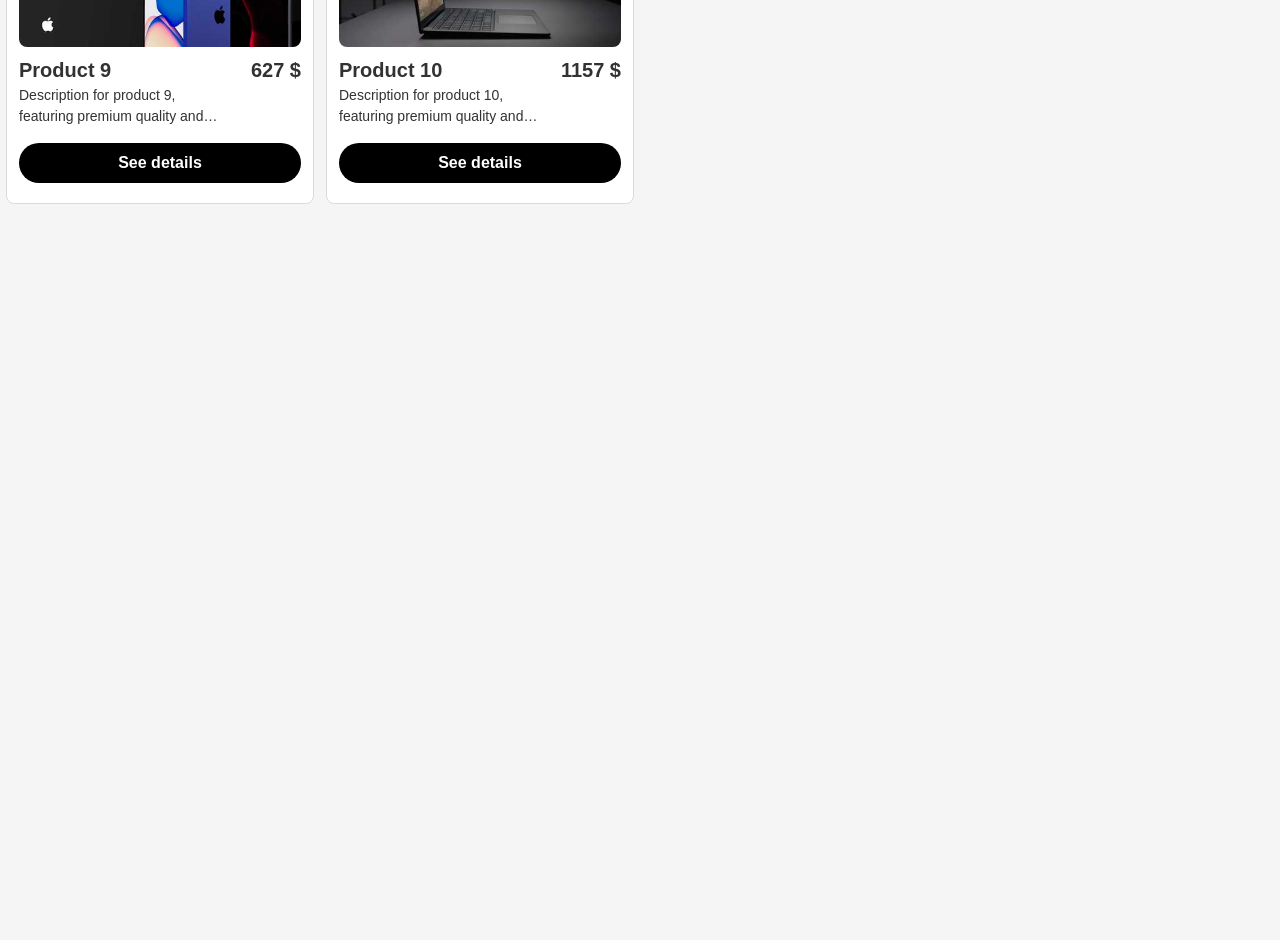
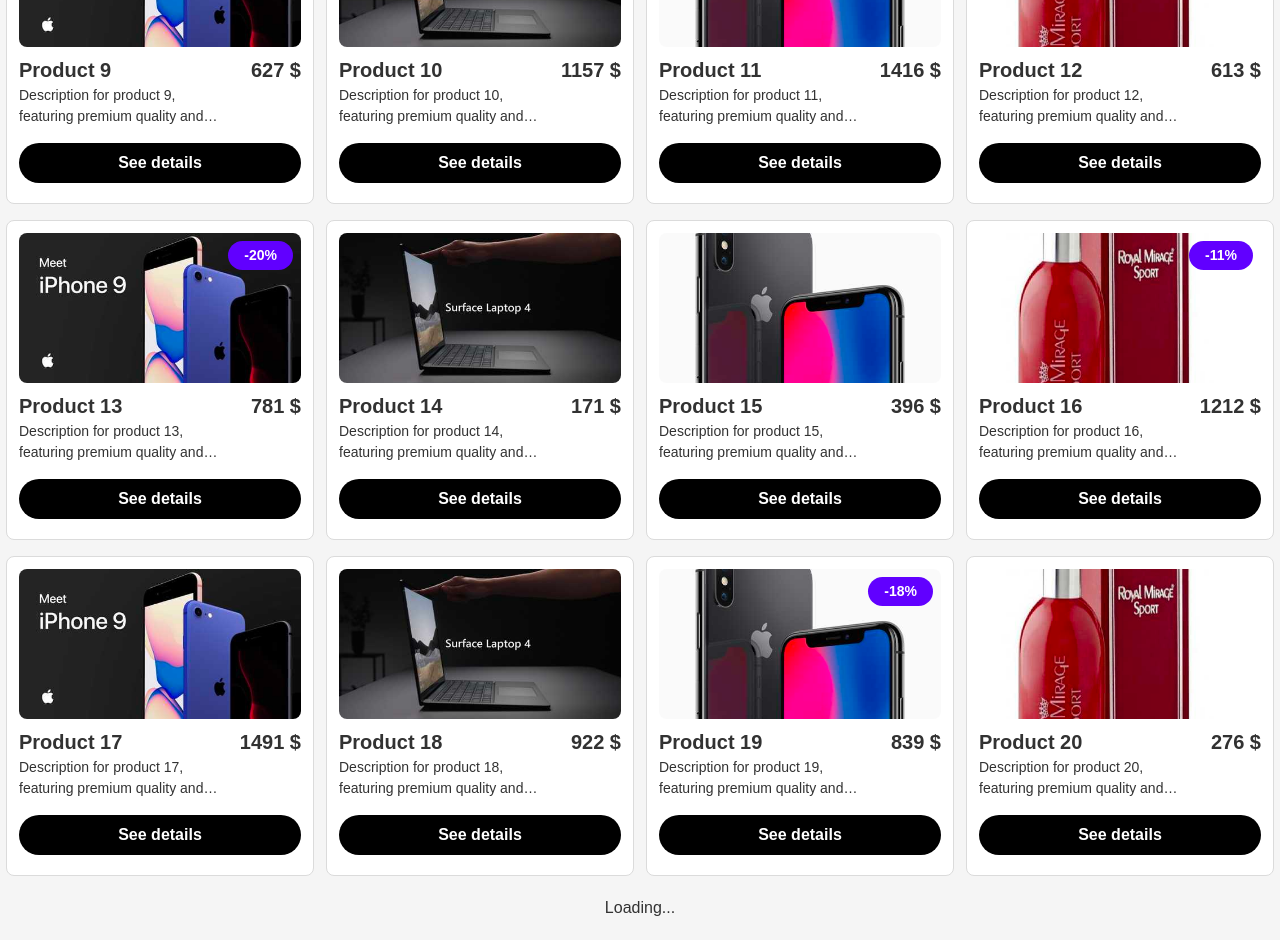
Before and after one commit to vluv99/simple-product-lister, a Next.js app: page / in a window 1280 px wide. Shown: the part 960-1900 px from the top of the page. Before the commit the page ends 1164 px from the top, so only its background shows below. Built offline with nearby package versions, Linux system fonts and the light colour scheme.

Commit message:
infinite scrolling

```diff
--- a/package.json
+++ b/package.json
@@ -19,6 +19,7 @@
     "next": "15.1.6",
     "react": "^19.0.0",
     "react-dom": "^19.0.0",
+    "react-intersection-observer": "^9.15.1",
     "tailwind-merge": "^3.0.1",
     "tailwindcss-animate": "^1.0.7"
   },
--- a/src/app/(dashboard)/page.tsx
+++ b/src/app/(dashboard)/page.tsx
@@ -1,21 +1,14 @@
-import {ProductCard} from "@/components/product-card/product-card";
 import {Header} from "@/components/header/header";
 import {getProducts} from "@/lib/requests";
-
-const INIT_COUNT = 10
+import {ProductsList} from "@/components/products-list/products-list";
+import {INIT_MAX_COUNT} from "@/util/consts";
 
 const Home = async () => {
-    const initialProducts = await getProducts(0, INIT_COUNT);
+    const initialProducts = await getProducts(0, INIT_MAX_COUNT);
     return (
         <>
             <Header title='See Products'/>
-            <div
-                className='grid justify-center justify-items-center grid-cols-1 sm:grid-cols-2 md:grid-cols-3 lg:grid-cols-4 gap-x-3 gap-y-4'>
-                {initialProducts.map((p, i) =>
-                    <ProductCard key={`product-index-${i}${p.id}`} id={p.id} thumbnailURL={p.thumbnailURL}
-                                 discountValue={p.discountValue} title={p.title} price={p.price}
-                                 description={p.description}/>)}
-            </div>
+            <ProductsList initialProducts={initialProducts} />
         </>
     );
 }
--- /dev/null
+++ b/src/components/products-list/products-list.tsx
@@ -0,0 +1,49 @@
+"use client";
+import {FC, useEffect, useState} from "react";
+import {ProductCard} from "@/components/product-card/product-card";
+import {ProductListingItemDTO} from "@/util/dtoTypes";
+import {INIT_MAX_COUNT} from "@/util/consts";
+import {getProducts} from "@/lib/requests";
+import {useInView} from "react-intersection-observer";
+
+type ProductListProps = {
+    initialProducts: ProductListingItemDTO[]
+}
+
+export const ProductsList:FC<ProductListProps> = ({initialProducts}) => {
+    const [offset, setOffset] = useState(INIT_MAX_COUNT)
+    const [products, setProducts] = useState<ProductListingItemDTO[]>(initialProducts)
+    const { ref, inView } = useInView()
+    const [end, setEnd] = useState(false)
+
+    const loadMoreProducts = async () => {
+        const reqProducts = await getProducts(offset, INIT_MAX_COUNT);
+        if (reqProducts){
+            setProducts(products => [...products, ...reqProducts]);
+            setOffset(offset => offset + INIT_MAX_COUNT);
+        } else {
+            setEnd(true);
+        }
+    }
+
+    useEffect(() => {
+        if (inView) {
+            loadMoreProducts()
+        }
+    }, [inView])
+
+    return (
+        <>
+        <div
+            className='grid justify-center justify-items-center grid-cols-1 sm:grid-cols-2 md:grid-cols-3 lg:grid-cols-4 gap-x-3 gap-y-4'>
+            {products.map((p, i) =>
+                <ProductCard key={`product-index-${i}${p.id}`} id={p.id} thumbnailURL={p.thumbnailURL}
+                             discountValue={p.discountValue} title={p.title} price={p.price}
+                             description={p.description}/>)}
+        </div>
+        <div className='text-center py-5' ref={ref}>
+            {end ? 'No more products to show' : 'Loading...'}
+        </div>
+        </>
+    );
+};
--- a/src/lib/requests.ts
+++ b/src/lib/requests.ts
@@ -10,10 +10,13 @@
     try {
         const url = `http://${baseURL}/api/products?skip=${skip}&limit=${limit}`;
         const response = await fetch(url)
-        const res =  (await response.json()) as {
-            data: ProductListingItemDTO[]
-        };
-        return res.data;
+        if (response.status === 200) {
+            const res =  (await response.json()) as {
+                data: ProductListingItemDTO[]
+            };
+            return res.data;
+        }
+        return undefined;
     } catch (error: unknown) {
         console.log(error)
         throw new Error(`An error happened: ${error}`)
--- a/src/pages/api/products.ts
+++ b/src/pages/api/products.ts
@@ -1,7 +1,7 @@
 import type { NextApiRequest, NextApiResponse } from 'next'
 import {complexDummyData} from "@/util/dummyData";
 import {ProductListingItemDTO} from "@/util/dtoTypes";
-import {imgNotFound} from "@/util/consts";
+import {imgNotFound, INIT_MAX_COUNT} from "@/util/consts";
 
 // TODO: these API requests are redundant since the whole rendering is mainly handled server side in App Router
 // For the sake of the request, here's the implemented REST API version
@@ -21,6 +21,8 @@
 
 type ResponseData = {
     data: ProductListingItemDTO[]
+} | {
+    message: string
 }
 
 export default function handler(
@@ -29,8 +31,13 @@
 ) {
     if (req.method === 'GET') {
         const skip = req.query.skip ? Number(req.query.skip) : 0;
-        const limit = req.query.limit ? Number(req.query.limit) : 10;
+        const limit = req.query.limit ? Number(req.query.limit) : INIT_MAX_COUNT;
+        const productsData = getProductsData(skip, limit);
 
-        res.status(200).json({ data: getProductsData(skip, limit) })
+        if (productsData.length > 0) {
+            res.status(200).json({ data: productsData})
+        } else {
+            res.status(404).json({message: `No more product can be found!`})
+        }
     }
 }
--- a/src/util/consts.ts
+++ b/src/util/consts.ts
@@ -1 +1,9 @@
+/**
+ * URL of the image not found image
+ */
 export const imgNotFound = '/imgs/image-not-found.png';
+
+/**
+ * Limit of the getProductsData() API request
+ */
+export const INIT_MAX_COUNT = 10
--- a/src/util/dummyData.ts
+++ b/src/util/dummyData.ts
@@ -27,7 +27,7 @@
         description: `Description for product ${i + 1}, featuring premium quality and design.`,
         price: Math.floor(Math.random() * 1500) + 100,
         stock: i % 5 === 0 ? null : Math.floor(Math.random() * 100) + 1,
-        brand: i % 4 === 0 ? 'Microsoft' : i % 4 === 1 ? 'Apple' : i % 4 === 2 ? 'Gucci' : 'Samsung',
+        brand: ['Microsoft', 'Apple', 'Gucci', 'Samsung'][i % 4],
         category: ['Electronics', 'Accessories', 'Perfumes', 'Laptops'][i % 4]
     }))
 ]
```
Also changed, not shown: 1 other file (tests, documents, lock files or other folders).
